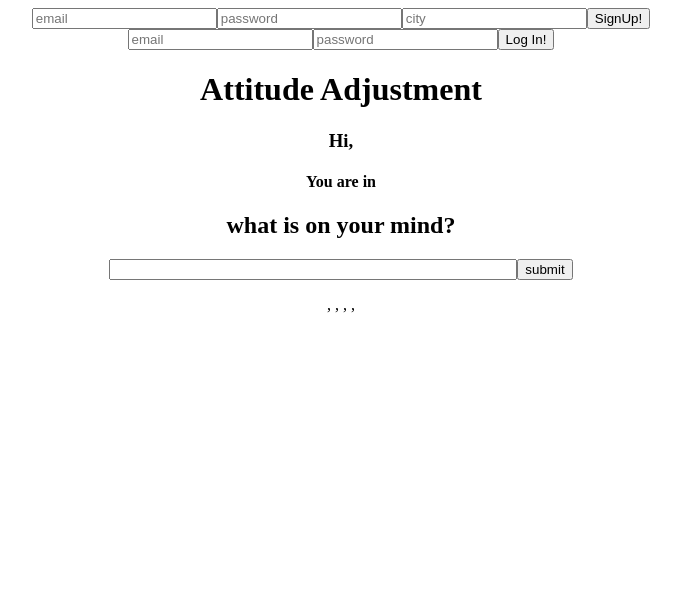
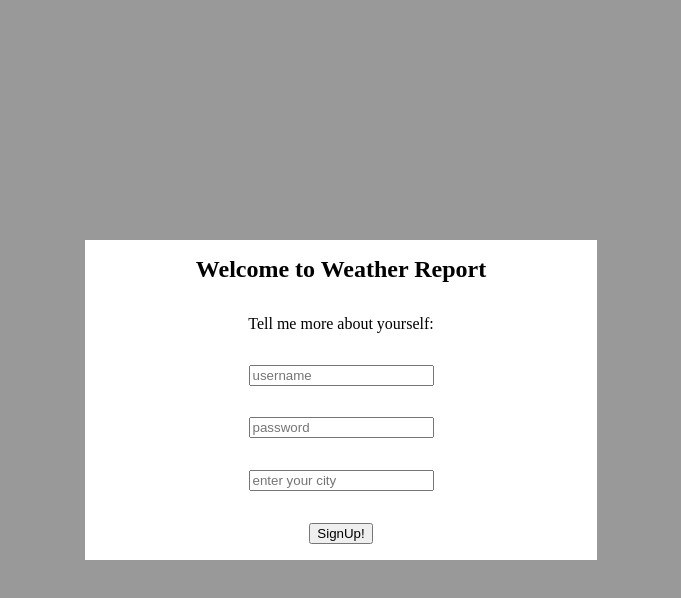
Before and after one commit to carlarenee/project4, a React app: page / in a window 1280 px wide. Shown: the top 598 px of the page, without its empty margins (299-980 px from the left). Built offline with nearby package versions, Linux system fonts and the light colour scheme; the HTML template or start-up script is replaced by a standard one.

Commit message:
revert back to saturday

```diff
--- a/src/components/App.css
+++ b/src/components/App.css
@@ -1,7 +1,86 @@
+* {
+  margin: 0;
+}
+
 .bigContainer {
   text-align: center;
+  z-index: 1;
+  height: 100vh;
+  width: 100vw;
+  position: absolute;
+  top: 0;
+  left: 0;
+  display: flex;
+  flex-direction: column;
+  flex-wrap: wrap;
+  justify-content: space-around;
+  align-items: center;
+  align-content: center;
+}
+
+.bigContainerContent {
+  height: 70vh;
+  width: 70vw;
 }
 
 .inputBox {
   width: 400px;
 }
+
+.hidden {
+  display: none;
+}
+
+.signUpBox {
+  text-align: center;
+  height: 100vh;
+  width: 100vw;
+  background-color: rgba(0, 0, 0, .4);
+  z-index: 5;
+  margin: 0 auto;
+  display: flex;
+  flex-direction: column;
+  flex-wrap: wrap;
+  justify-content: space-around;
+  align-items: center;
+  align-content: center;
+}
+
+.signUpBoxContent {
+  display: flex;
+  flex-direction: column;
+  flex-wrap: wrap;
+  justify-content: space-around;
+  align-items: center;
+  align-content: center;
+  height: 40vh;
+  width: 40vw;
+  background-color: white;
+}
+
+.logInBoxDisplay {
+  text-align: center;
+  height: 100vh;
+  width: 100vw;
+  background-color: rgba(0, 0, 0, .4);
+  z-index: 5;
+  margin: 0 auto;
+  display: flex;
+  flex-direction: column;
+  flex-wrap: wrap;
+  justify-content: space-around;
+  align-items: center;
+  align-content: center;
+}
+
+.logInBoxContent {
+  display: flex;
+  flex-direction: column;
+  flex-wrap: wrap;
+  justify-content: space-around;
+  align-items: center;
+  align-content: center;
+  height: 40vh;
+  width: 40vw;
+  background-color: white;
+}
--- a/src/components/App.jsx
+++ b/src/components/App.jsx
@@ -27,27 +27,20 @@ class App extends Component {
       signup: {
         username: '',
         password: '',
-        city: '',
       },
       login: {
         loggedIn: false,
         username: '',
         password: '',
-        city: '',
       },
       username: '',
       input: '',
-      city: '',
-      weather: '',
-      box: {
-        anger: 'angerBox',
-        disust: 'disgustBox',
-        fear: 'fearBox',
-        joy: 'joyBox',
-        sadness: 'sadnessBox',
-      },
+      bigContainer: 'hidden',
+      signUpBoxDisplay: 'signUpBox',
+      logInBoxDisplay: 'hidden',
     };
   }
+
 
   getWatsonData() {
     fetch(`/api/watson?t=${this.state.input}`)
@@ -91,7 +84,7 @@ class App extends Component {
           'joy': joy,
           'sadness': sadness,
           'username': username,
-      }),
+         })
       })
     .catch(err => console.log(err));
   }
@@ -99,28 +92,6 @@ class App extends Component {
   handleSubmit(anger, disgust, fear, joy, sadness, username) {
     this.getWatsonData();
     setTimeout(() => { this.saveWatsonData(anger, disgust, fear, joy, sadness, username) }, 5000);
-  }
-
-  getCity(username) {
-    return fetch(`/api/database`)
-      .then(r => r.json())
-    .then((city) => {
-      this.setState({
-        city: city,
-      });
-    });
-  }
-
-
-
-  getWeatherData() {
-    fetch(`/api/weather?q=${this.state.city}`)
-    .then(r => r.json())
-    .then((data) => {
-      this.setState({
-          weather: data,
-        })
-    })
   }
 
 
@@ -131,7 +102,6 @@ class App extends Component {
       signup: {
         username: e.target.value,
         password: this.state.signup.password,
-        city: this.state.signup.city,
       },
     });
   }
@@ -142,18 +112,6 @@ class App extends Component {
       signup: {
         username: this.state.signup.username,
         password: e.target.value,
-        city: this.state.signup.city,
-      },
-    });
-  }
-
-  updateFormSignUpCity(e) {
-    console.log(e.target.value);
-    this.setState({
-      signup: {
-        username: this.state.signup.username,
-        password: this.state.signup.password,
-        city: e.target.value,
       },
     });
   }
@@ -163,7 +121,6 @@ class App extends Component {
       login: {
         username: e.target.value,
         password: this.state.login.password,
-        city: this.state.login.city,
       },
     });
   }
@@ -173,17 +130,6 @@ class App extends Component {
       login: {
         username: this.state.login.username,
         password: e.target.value,
-        city: this.state.login.city,
-      },
-    });
-  }
-
-  updateFormLogInCity(e) {
-    this.setState({
-      login: {
-        username: this.state.login.username,
-        password: this.state.login.password,
-        city: e.target.value,
       },
     });
   }
@@ -197,15 +143,14 @@ class App extends Component {
       body: JSON.stringify({
         username: this.state.signup.username,
         password: this.state.signup.password,
-        city: this.state.signup.city,
       }),
     })
     .then(this.setState({
+      signUpBoxDisplay: 'hidden',
+      logInBoxDisplay: 'logInBoxDisplay',
       signup: {
         username: '',
         password: '',
-        city: '',
-      city: this.state.signup.city,
       },
     }))
     .then(this.alertInfo('You have signed up!'))
@@ -221,20 +166,18 @@ class App extends Component {
       body: JSON.stringify({
         username: this.state.login.username,
         password: this.state.login.password,
-        city: this.state.login.city,
       }),
     })
     .then(this.setState({
+      logInBoxDisplay: 'hidden',
+      bigContainer: 'bigContainer',
       username: this.state.login.username,
-      city: this.state.login.city,
       login: {
         username: '',
         password: '',
-        city: '',
       },
     }))
     .then(this.onSuccessfulLogIn)
-    .then(() => this.getCity())
     .catch(err => console.log(err));
   }
 
@@ -249,44 +192,35 @@ class App extends Component {
 
   render() {
     return (
-      <div className="bigContainer">
+      <div>
         <SignUpForm
+          signUpBoxDisplay={this.state.signUpBoxDisplay}
           signUpUsername={this.state.signup.username}
           signUpPassword={this.state.signup.password}
-          signUpCity={this.state.signup.city}
           updateFormUsername={event => this.updateFormSignUpUsername(event)}
           updateFormPassword={event => this.updateFormSignUpPassword(event)}
-          updateFormCity={event => this.updateFormSignUpCity(event)}
           handleFormSubmit={() => this.handleSignUp()}
         />
         <LogInForm
-          className={this.state.login.loggedIn ? 'hidden' : ''}
+          logInBoxDisplay={this.state.logInBoxDisplay}
           logInUsername={this.state.login.username}
           logInPassword={this.state.login.password}
-          logInCity={this.state.login.city}
           updateFormUsername={event => this.updateFormLogInUsername(event)}
           updateFormPassword={event => this.updateFormLogInPassword(event)}
           handleFormSubmit={() => this.handleLogIn()}
         />
-
-        <h1>Attitude Adjustment</h1>
+        <div className={this.state.bigContainer}>
+          <div className="bigContainerContent">
+          <h1>The Weather Report</h1>
           <h3>Hi, {this.state.username}</h3>
-        <h4>You are in {this.state.city}</h4>
-
           <h2>what is on your mind?</h2>
-        <input className="inputBox" type="text" name="userInput" onChange={(e) => this.updateInput(e)} />
+          <input type="text" name="userInput" onChange={(e) => this.updateInput(e)} />
           <input type="submit" value="submit" onClick={() => this.handleSubmit(
             this.state.score.anger, this.state.score.disgust,
             this.state.score.fear,
             this.state.score.joy,
             this.state.score.sadness)}
           />
-
-        <p>{this.state.emotion.anger} {this.state.score.anger},
-        {this.state.emotion.disgust} {this.state.score.disgust},
-        {this.state.emotion.fear} {this.state.score.fear},
-        {this.state.emotion.joy} {this.state.score.joy},
-        {this.state.emotion.sadness} {this.state.score.sadness}</p>
 
           <Result
             opacityAnger={this.state.score.anger}
@@ -296,6 +230,10 @@ class App extends Component {
             opacitySadness={this.state.score.sadness}
           />
         </div>
+        </div>
+
+
+      </div>
     );
   }
   }
--- a/src/components/Login/LogInForm.jsx
+++ b/src/components/Login/LogInForm.jsx
@@ -6,10 +6,11 @@ class LogInForm extends Component {
 
   render(){
     return (
-      <div id={style['form-container']}>
+      <div className={this.props.logInBoxDisplay}>
+        <div className="logInBoxContent">
           <input
             type="text"
-          placeholder="email"
+            placeholder="username"
             value={this.props.logInUsername}
             onChange={this.props.updateFormUsername}
           />
@@ -23,6 +24,7 @@ class LogInForm extends Component {
           Log In!
         </button>
         </div>
+      </div>
     );
   }
 }
--- a/src/components/Result/Result.css
+++ b/src/components/Result/Result.css
@@ -1,10 +1,28 @@
 .emotionContainer {
   margin: 0 auto;
-  width: 70vw;
+  width: 40vw;
   display: flex;
   flex-direction: row;
   flex-wrap: wrap;
-  justify-content: space-around;
-  align-items: center;
+  justify-content: space-between;
+  align-items: flex-end;
   align-content: center;
 }
+
+.emotionLabelsContainer {
+  margin-top: 15px;
+  margin: 0 auto;
+  width: 40vw;
+  display: flex;
+  flex-direction: row;
+  flex-wrap: wrap;
+  justify-content: space-between;
+  align-items: flex-end;
+  align-content: center;
+}
+
+.emotionLabel {
+  position: relative;
+  width: 80px;
+  height: 50px;
+}
--- a/src/components/Result/Result.jsx
+++ b/src/components/Result/Result.jsx
@@ -13,55 +13,56 @@ class Result extends Component {
       let redBox = {
         position: 'relative',
         height: this.props.opacityAnger * 300,
-        width: this.props.opacityAnger * 300,
-        borderRadius: (this.props.opacityAnger * 300) /2,
+        width: 80,
         backgroundColor: 'red',
-        opacity: this.props.opacityAnger * 10,
       }
 
       let greenBox = {
         position: 'relative',
         height: this.props.opacityDisgust * 300,
-        width: this.props.opacityDisgust * 300,
-        borderRadius: (this.props.opacityDisgust * 300) /2,
+        width: 80,
         backgroundColor: 'green',
-        opacity: this.props.opacityDisgust * 10,
+
       }
       let purpleBox = {
         position: 'relative',
         height: this.props.opacityFear * 300,
-        width: this.props.opacityFear * 300,
-        borderRadius: (this.props.opacityFear * 300) /2,
+        width: 80,
         backgroundColor: 'rebeccaPurple',
-        opacity: this.props.opacityFear * 10,
       }
       let yellowBox = {
         position: 'relative',
         height: this.props.opacityJoy * 300,
-        width: this.props.opacityJoy * 300,
-        borderRadius: (this.props.opacityJoy * 300) /2,
+        width: 80,
         backgroundColor: 'yellow',
-        opacity: this.props.opacityJoy * 10,
       }
       let blueBox = {
         position: 'relative',
         height: this.props.opacitySadness * 300,
-        width: this.props.opacitySadness * 300,
-        borderRadius: (this.props.opacitySadness * 300) /2,
+        width: 80,
         backgroundColor: 'blue',
-        opacity: this.props.opacitySadness * 10,
       }
 
     return (
-
+     <div>
       <div className="emotionContainer">
         <div style={redBox}></div>
         <div style={greenBox}></div>
         <div style={purpleBox}></div>
         <div style={yellowBox}></div>
         <div style={blueBox}></div>
+        </div>
+
+        <div className="emotionLabelsContainer">
+          <div className="emotionLabel">ANGER</div>
+          <div className="emotionLabel">DISGUST</div>
+          <div className="emotionLabel">FEAR</div>
+          <div className="emotionLabel">JOY</div>
+          <div className="emotionLabel">SADNESS</div>
+        </div>
 
       </div>
+
 
     );
   }
--- a/src/components/SignUp/SignUpForm.jsx
+++ b/src/components/SignUp/SignUpForm.jsx
@@ -1,15 +1,17 @@
 import React, { Component } from 'react';
 import style from './SignUpForm.css';
 
-// create a React Component called _App_
 class SignUpForm extends Component {
 
   render(){
     return (
-      <div id={style['form-container']}>
+      <div className={this.props.signUpBoxDisplay}>
+        <div className="signUpBoxContent">
+        <h2>Welcome to Weather Report</h2>
+        <p>Tell me more about yourself:</p>
         <input
           type="text"
-          placeholder="email"
+          placeholder="username"
           value={this.props.signUpUsername}
           onChange={this.props.updateFormUsername}
         />
@@ -21,7 +23,7 @@ class SignUpForm extends Component {
         />
         <input
           type="text"
-          placeholder="city"
+          placeholder="enter your city"
           value={this.props.signUpCity}
           onChange={this.props.updateFormCity}
         />
@@ -29,6 +31,7 @@ class SignUpForm extends Component {
           SignUp!
         </button>
       </div>
+      </div>
     );
   }
 }
```
Also changed, not shown: models/watson.js (+10 -9 lines), routes/api/database.js (+6 -6 lines), src/components/OverTime/OverTime.jsx (added), 4 other files (tests, documents, lock files or other folders). Lines whose indentation alone changed are shown as unchanged.
